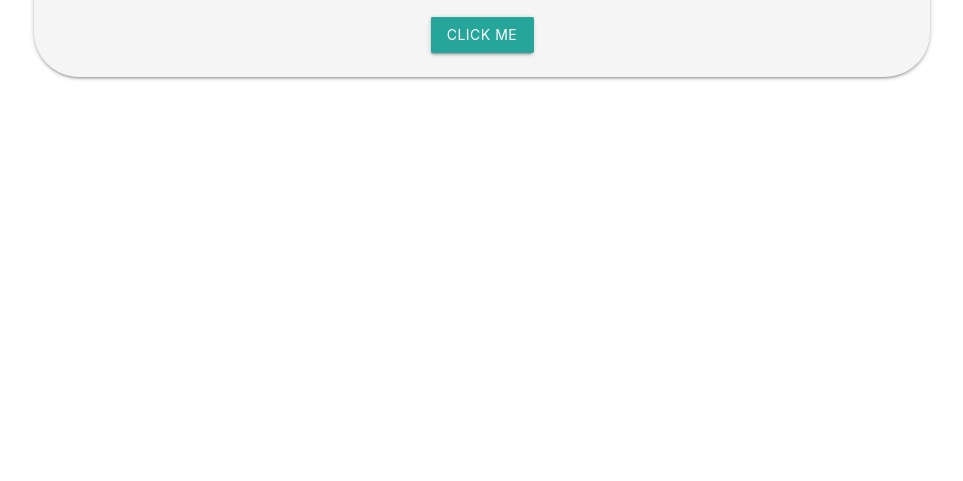
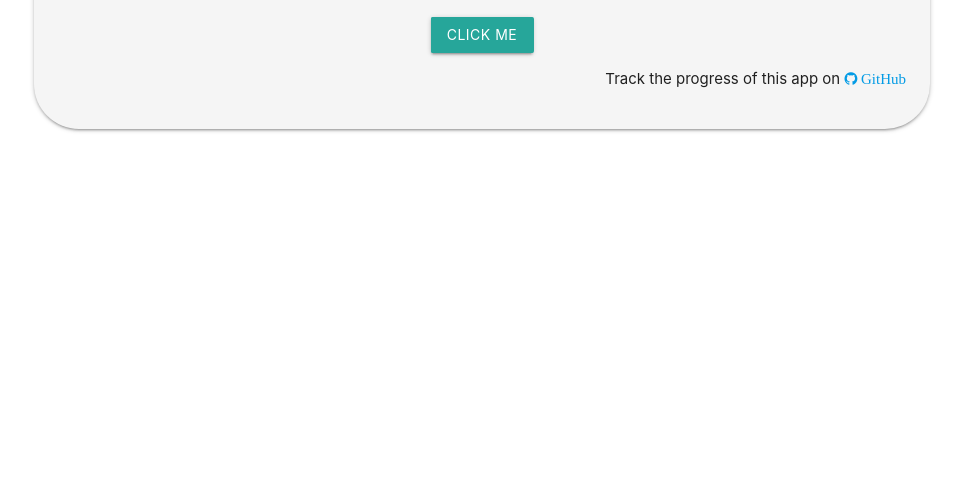
Before and after one commit to bbenkert/random-quote-machine, a plain HTML site: page index.html in a window 1280 px wide. Shown: the part 319-800 px from the top of the page, without its empty margins (158-1121 px from the left). Drawn offline with nearby package versions, Linux system fonts and the light colour scheme.

Commit message:
Add github link

```diff
--- a/index.html
+++ b/index.html
@@ -24,13 +24,14 @@
       </div></div>
     <!-- onClick needs to run in same order as in scripts.js or tweetIt will not be in sync-->
     <div><button onclick="pullRandomQuote(); changeBgColor(); tweetIt();" class="waves-effect waves-light btn pulse">Click Me</button></div>
-
+    <p class="right-align">Track the progress of this app on <a href="https://github.com/bbenkert/random-quote-machine" target="_blank" class="fa fa-github">&nbsp;GitHub</a></p>
 
 
   </div>
     <!-- tweetId innerHTML is replaced when tweetIt() executes-->
 <p id="tweetIt"></p><script async src="https://platform.twitter.com/widgets.js" charset="utf-8"></script>
   </div>
+
 </body>
 
 </html>
```
